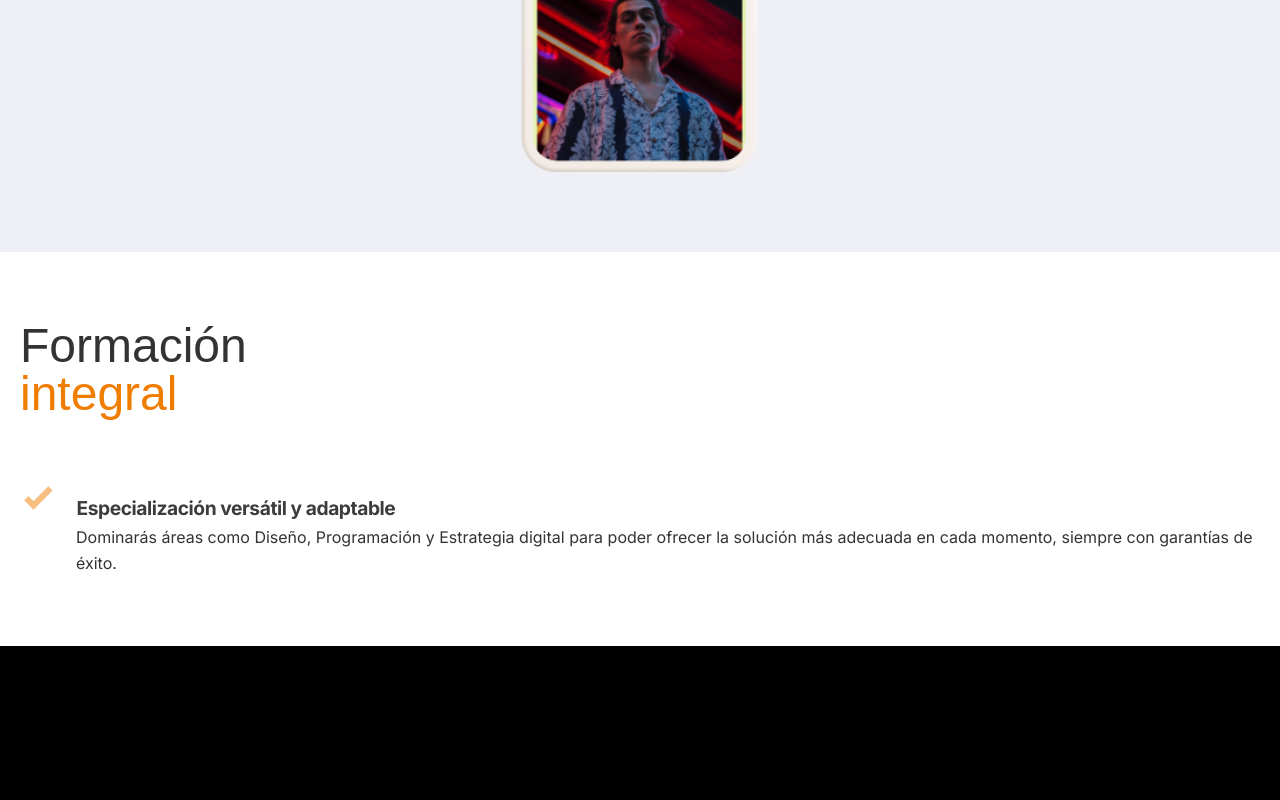
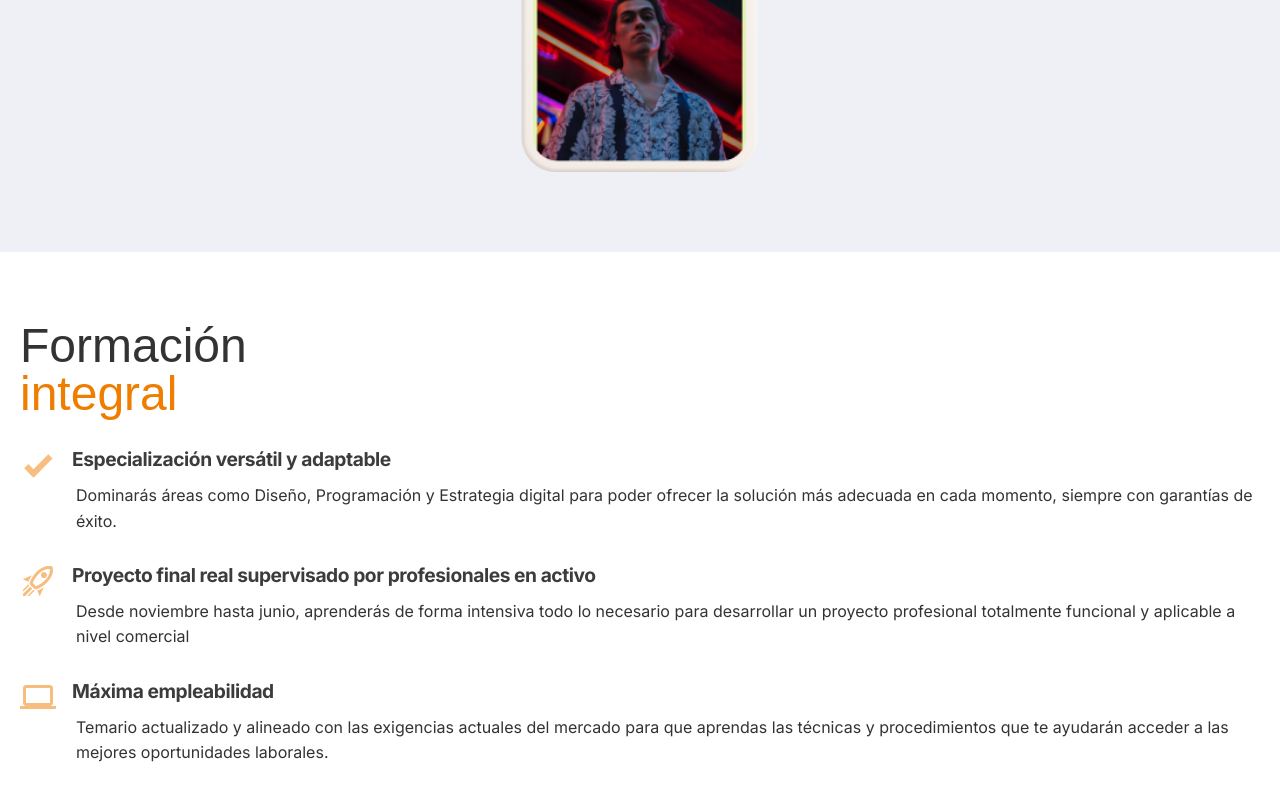
Before and after one commit to aitanabenrui/ESAT-web, a plain HTML site: page index.html in a window 1280 px wide. Shown: the part 3061-3861 px from the top of the page. Before the commit the page ends 3707 px from the top, so only its background shows below. Drawn offline with Linux system fonts and the light colour scheme.

Commit message:
style: training info title

```diff
--- a/estilo.css
+++ b/estilo.css
@@ -160,7 +160,7 @@ align-self: stretch;
   color: #fff;
   font-family: 'Inter', sans-serif;
   font-weight: 500;
-  font-size: 1.2rem;
+  font-size: 1.3rem;
   text-align: center;
   padding-top: 0.3rem;
   height: 2.8rem;
@@ -197,9 +197,9 @@ align-self: stretch;
   margin-top: 1rem;
 }
 
+
 .training_info img{
   display: inline-block;
-  margin-top: 2rem;
   margin-right: 1rem;
 }
 
@@ -221,4 +221,7 @@ align-self: stretch;
 
 .training_info_title{
   margin-top: 1.8rem;
+  display: flex;
+  align-items: start;/* solución a iconos alineados arriba en el texto  */
+
 }
--- a/index.html
+++ b/index.html
@@ -31,8 +31,8 @@
                 <img src="images/card.png">
             </div>
             <div class="carousel_btns">
-                <div class='carousel_btn'><</div>
-                <div class='carousel_btn'>></div>
+                <div class='carousel_btn'>‹</div>
+                <div class='carousel_btn'>›</div>
             </div>
         </section>
 
@@ -60,6 +60,24 @@
                         Estrategia digital para poder ofrecer la solución más
                         adecuada en cada momento, siempre con garantías de éxito.</p>
                 </div>
+                <div>
+                    <div class="training_info_title">
+                        <img src="images/rocket-launch-outline.svg">
+                        <h6>Proyecto final real supervisado por profesionales en activo</h6>
+                    </div>
+                    <p>Desde noviembre hasta junio, aprenderás de forma intensiva todo lo necesario
+                        para desarrollar un proyecto profesional totalmente funcional y aplicable a
+                        nivel comercial</p>
+                </div>
+                <div>
+                    <div class="training_info_title">
+                        <img src="images/laptop.svg">
+                        <h6>Máxima empleabilidad</h6>
+                    </div>
+                    <p>Temario actualizado y alineado con las exigencias
+                        actuales del mercado para que aprendas las técnicas y
+                        procedimientos que te ayudarán acceder a las mejores oportunidades laborales.</p>
+                </div>
             </div>
         </section>
     </body>
```
Also changed, not shown: images/laptop.svg (added), images/rocket-launch-outline.svg (added), images/tools.svg (added).
